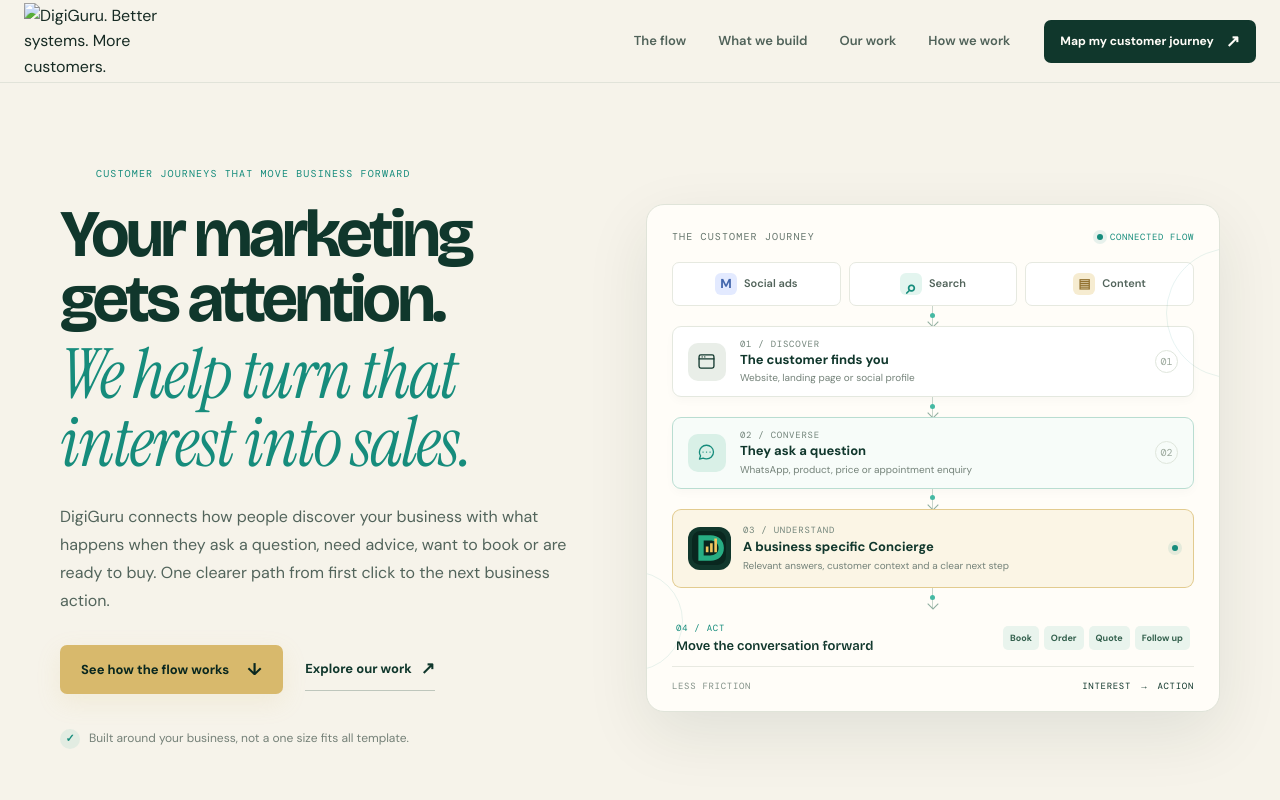
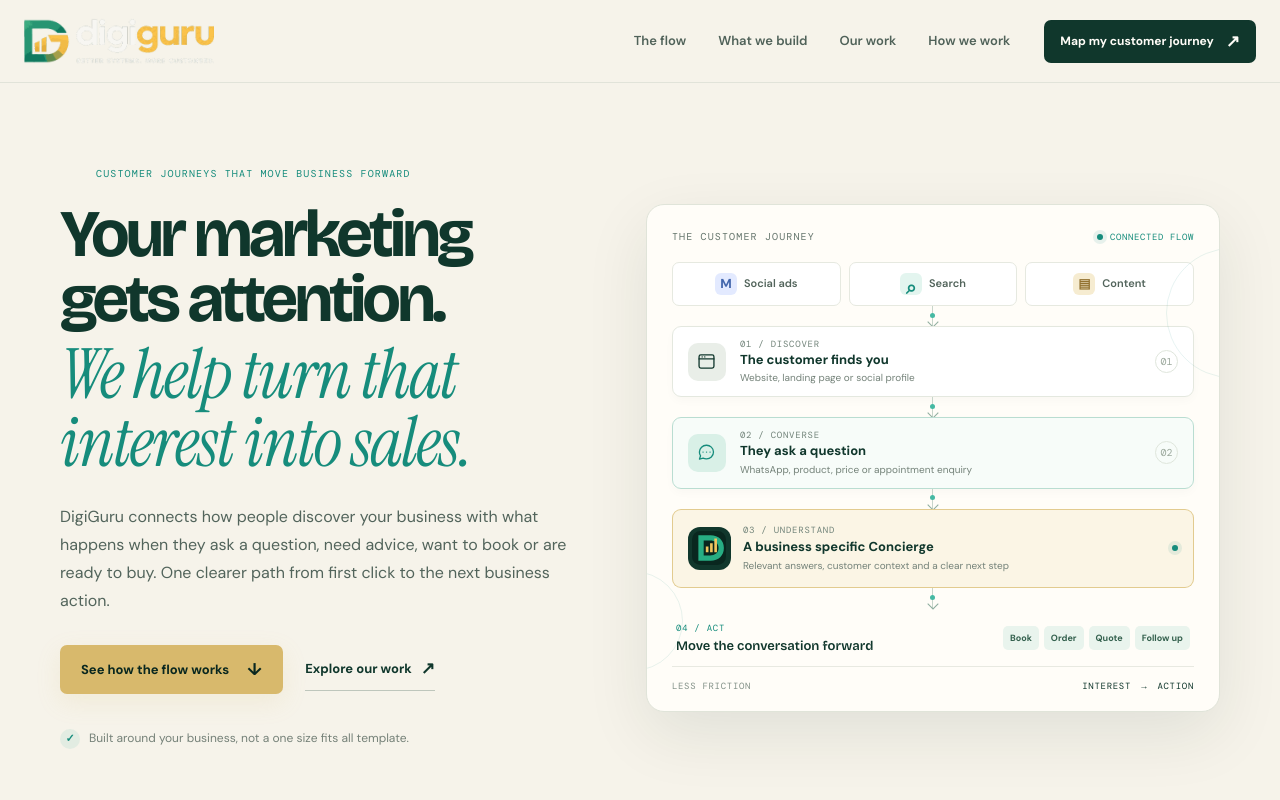
Before and after one commit to robinmigwi/digiguru-website, a plain HTML site: page digiguru-site/index.html in a window 1280 px wide. Shown: the top 800 px of the page. Drawn offline with nearby package versions, Linux system fonts and the light colour scheme.

Commit message:
Reference the crisp generated DigiGuru logo

```diff
--- a/digiguru-site/index.html
+++ b/digiguru-site/index.html
@@ -23,7 +23,7 @@
   <header class="site-header" id="top">
     <div class="nav-shell">
       <a class="brand" href="#top" aria-label="DigiGuru home">
-        <img src="digiguru-logo.webp" width="200" height="49" alt="DigiGuru. Better systems. More customers." class="brand-logo" />
+        <img src="digiguru-logo.png" width="200" height="49" alt="DigiGuru. Better systems. More customers." class="brand-logo" />
       </a>
 
       <nav class="desktop-nav" aria-label="Main navigation">
@@ -381,7 +381,7 @@
 
   <footer class="site-footer">
     <div class="footer-main section-shell">
-      <a class="brand footer-brand" href="#top" aria-label="DigiGuru home"><img src="digiguru-logo.webp" width="200" height="49" alt="DigiGuru. Better systems. More customers." class="brand-logo" /></a>
+      <a class="brand footer-brand" href="#top" aria-label="DigiGuru home"><img src="digiguru-logo.png" width="200" height="49" alt="DigiGuru. Better systems. More customers." class="brand-logo" /></a>
       <p>Conversational sales systems that connect attention to action.</p>
       <a class="back-top" href="#top">Back to top <span aria-hidden="true">↑</span></a>
     </div>
```
